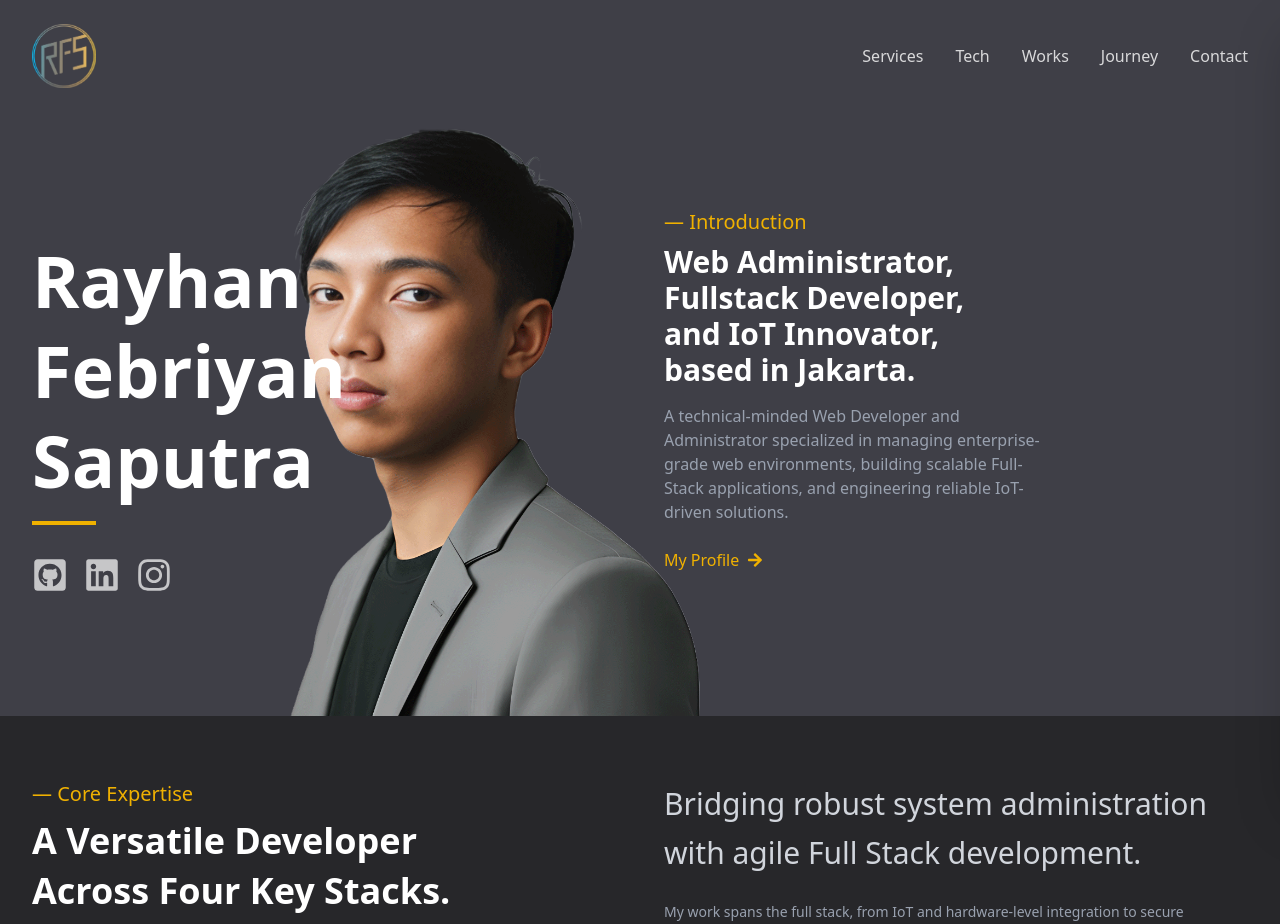
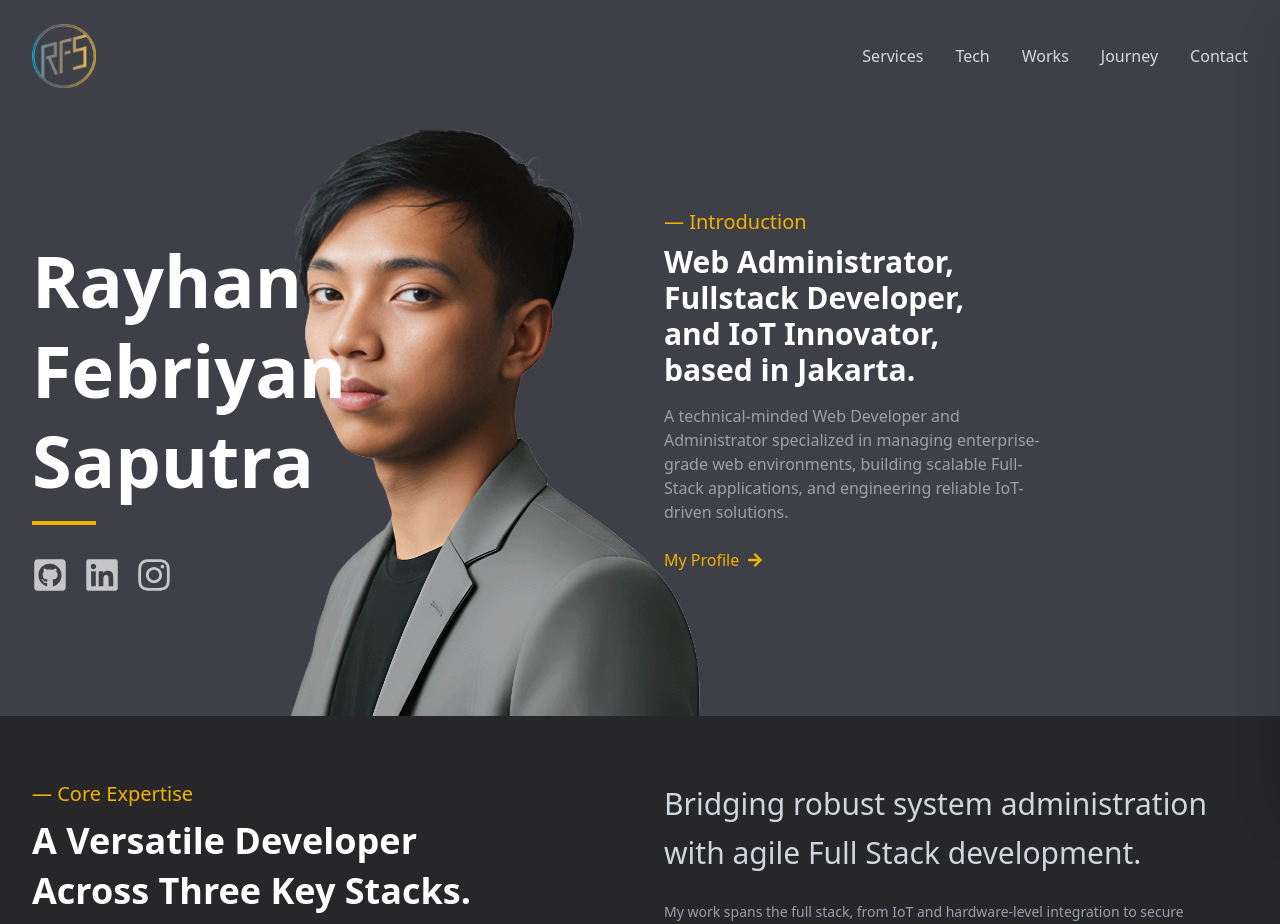
Before and after one commit to CardinalRPH/my-porto-v2, a React (Vite) app: page /#/ in a window 1280 px wide. Shown: the top 924 px of the page. Built offline with nearby package versions, Linux system fonts and the light colour scheme; no server answers.

Commit message:
fix: wrong word

```diff
--- a/src/components/homeComponents/StatsAndServices.tsx
+++ b/src/components/homeComponents/StatsAndServices.tsx
@@ -98,7 +98,7 @@ const StatsAndServices = ({ coreData }: { coreData: CoreType[] }) => {
             <SubTitle className="left-col-item">Core Expertise</SubTitle>
             <h2 className="text-4xl font-extrabold leading-snug mb-4 left-col-item">
               A Versatile Developer <br />
-              Across Four Key Stacks.
+              Across Three Key Stacks.
             </h2>
 
             <div className="space-y-6 text-gray-300">
```
